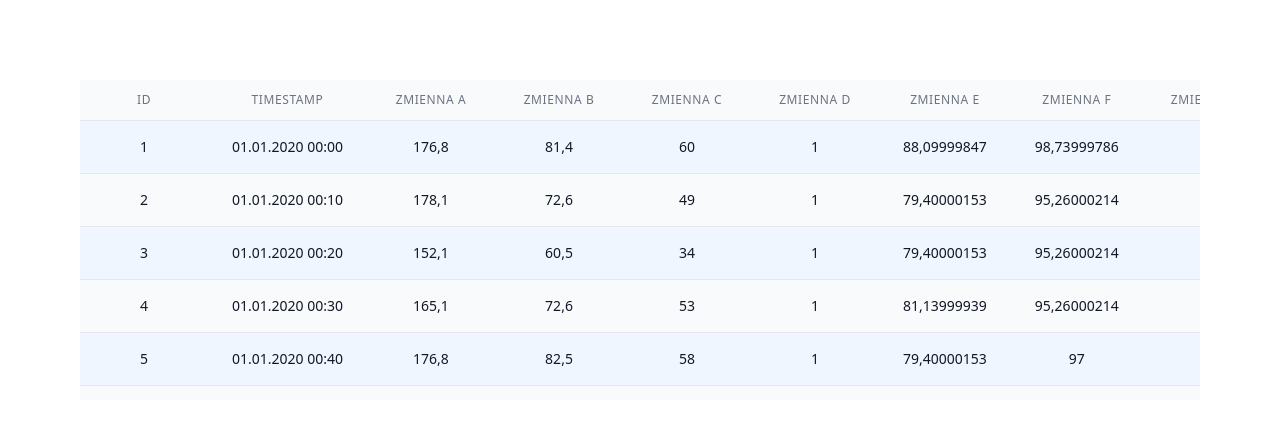
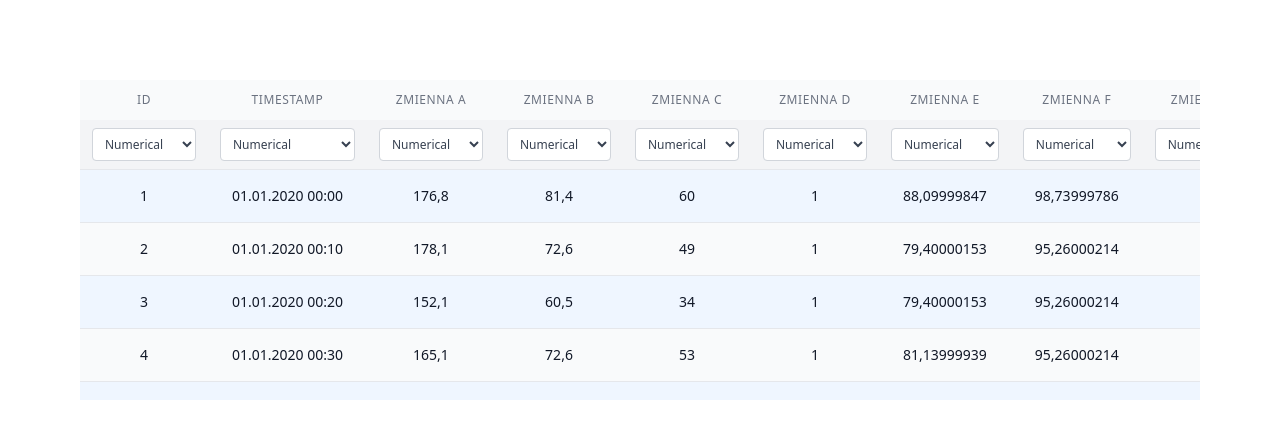
Before and after one commit to jakadam2/PCA-ClusteringApp, a React (Create React App) app in the folder front-end/: page /data-type-edit in a window 1280 px wide. Shown: the top 438 px of the page. Built offline with nearby package versions, Linux system fonts and the light colour scheme.

Commit message:
Changing type functionality added

```diff
--- a/front-end/src/components/data_editor_window/DataPreview.js
+++ b/front-end/src/components/data_editor_window/DataPreview.js
@@ -25,13 +25,20 @@ const DataPreview = () => {
     // TODO - implement name change and send changes to backend (after saving?)
   };
 
+  const changeDataType = (header, columnId, newType) => {
+    console.log(`Data type clicked ${header} col: ${columnId}, changed to: ${newType.target.value}`);
+    // TODO - implement type change
+    // get data types from backend along with csv file and send changes to back (also after clicking 'save'?)
+  };
 
-  // Creating headers (variable names)
   const headers = data.length > 0 ? Object.keys(data[0]) : [];
+  const dataTypes = ["Numerical", "Categorical", "Text"]; // Example data types, to be extracted from back along with data
 
   return (
     <div className="max-w-90 max-h-80 overflow-scroll bg-slate-100">
       <table className="min-w-full divide-y divide-gray-200">
+
+        {/* Headers/Variable names */}
         <thead className="bg-gray-50">
           <tr>
             {headers.map((header, columnId) => (
@@ -40,7 +47,25 @@ const DataPreview = () => {
               </th>
             ))}
           </tr>
+
+          {/* Data type dropdown*/}
+          <tr className="bg-gray-100">
+            {headers.map((header, columnId) => (
+              <th key={`type-${header}`} className="px-3 py-2 text-sm text-gray-600">
+                <select
+                  className="form-select block w-full px-2 py-1.5 text-xs font-normal text-gray-700 bg-white bg-clip-padding bg-no-repeat border border-solid border-gray-300 rounded transition ease-in-out m-0 focus:text-gray-700 focus:bg-white focus:border-blue-600 focus:outline-none"
+                  onChange={(event) => changeDataType(header, columnId, event)}
+                >
+                  {dataTypes.map((type) => (
+                    <option key={type} value={type}>{type}</option>
+                  ))}
+                </select>
+              </th>
+            ))}
+          </tr>
         </thead>
+
+        {/* Data values */}
         <tbody className="bg-white divide-y divide-gray-200">
           {data.map((row, rowIndex) => (
             <tr key={rowIndex} className={`${rowIndex % 2 === 0 ? 'bg-blue-50' : 'bg-gray-50'}`}>
```
